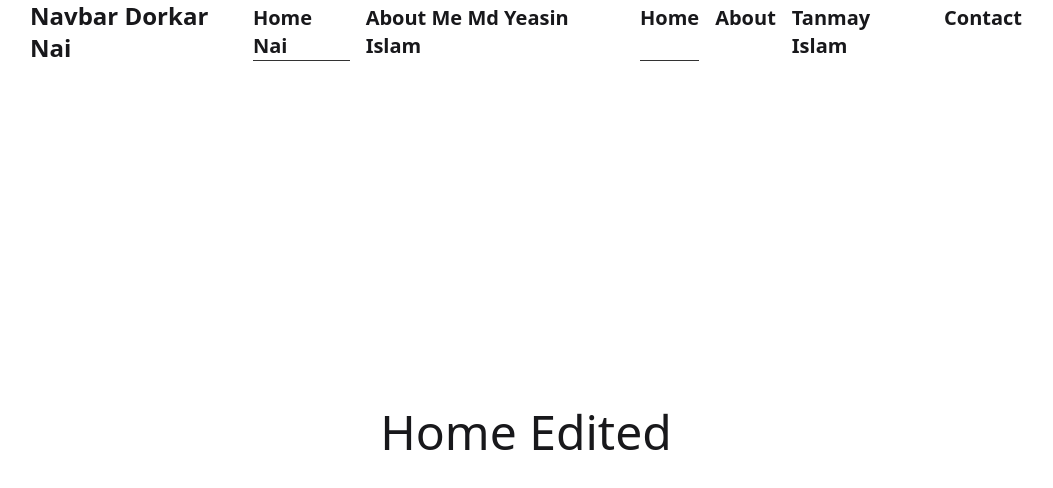
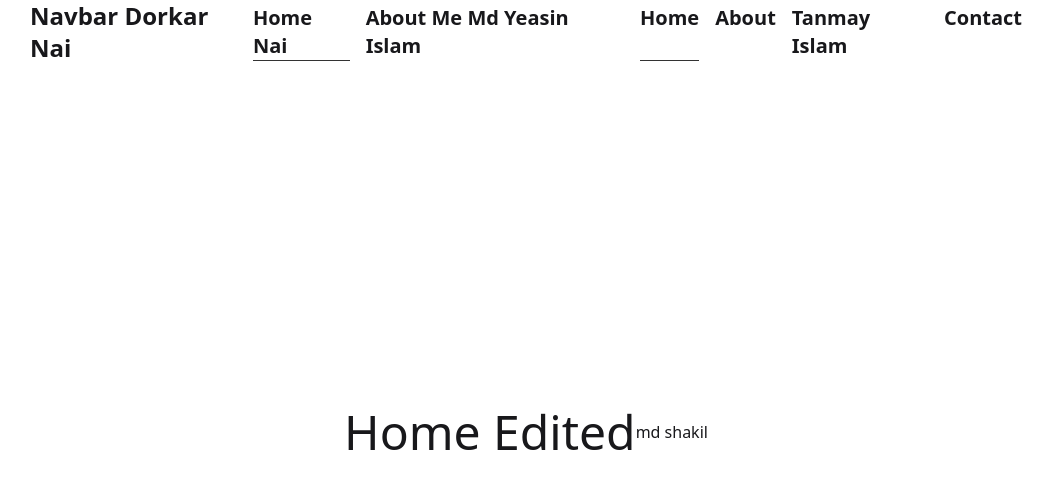
Before and after one commit to shakilsarkar12/group-project, a React (Vite) app: page / in a window 1280 px wide. Shown: the top 488 px of the page, without its empty margins (114-1167 px from the left). Built offline with nearby package versions, Linux system fonts and the light colour scheme.

Commit message:
add name "md shakil" to Home component

```diff
--- a/src/Components/Home/Home.jsx
+++ b/src/Components/Home/Home.jsx
@@ -4,6 +4,7 @@ const Home = () => {
     return (
         <div className='w-full h-[calc(100vh-64px)] flex items-center justify-center'>
             <h1 className='text-5xl'>Home Edited</h1>
+            <h1>md shakil</h1>
         </div>
     );
 };
```
